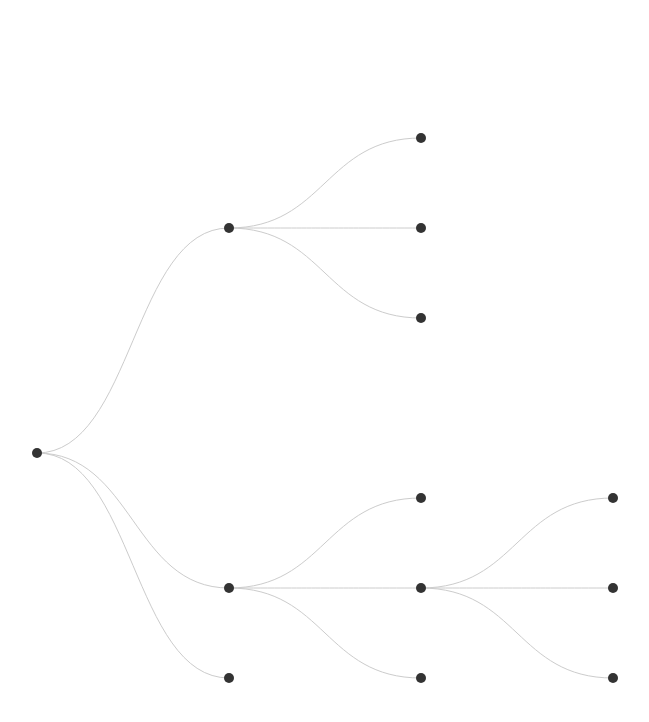
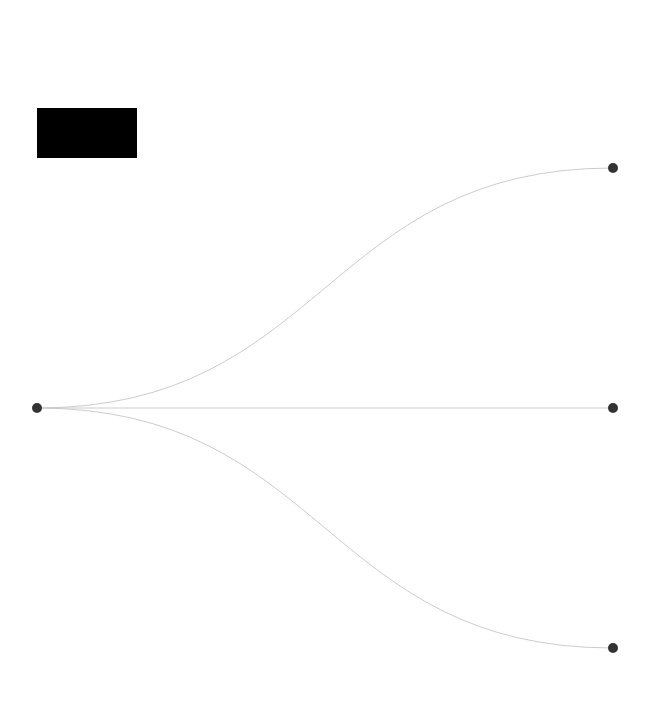
Before and after one commit to yucoder14/CSE4507FinalProject, a plain HTML site: page index.html in a window 1280 px wide. Shown: the whole page, without its empty margins (3-652 px from the left). Drawn offline with Linux system fonts and the light colour scheme.

Commit message:
added subtree feature

```diff
--- a/js/main.js
+++ b/js/main.js
@@ -17,6 +17,9 @@ d3.json(data).then((json) => {
 	const paragraph = new Paragraph("text-canvas", events);
 
 	events.on("NodeSelection.dashboard", nodeInfo => {
+		// draw sub trees
+		console.log(tree.getSubTree(nodeInfo.nodeID));
+		tree.drawTree(tree.getSubTree(nodeInfo.nodeID));
 		tree.highlightPath(nodeInfo);
 	})
 
--- a/js/paragraph.js
+++ b/js/paragraph.js
@@ -23,10 +23,8 @@ class Paragraph {
 
 	renderText(segments) {
 		const reversed = segments.reverse();
-		console.log(segments);
 		this.svg.selectAll(".segment")
 			.data(segments, d => {
-				console.log(d.node_id);
 				return d.node_id;
 			})
 			.join(
--- a/js/tree.js
+++ b/js/tree.js
@@ -1,12 +1,11 @@
-//const demo_data = "./data/tree_0.json";
-
 class ReasoningTree {
 	constructor(divID, treeData, events) {
 		this.divID = divID;
 		this.treeData = treeData;
 		this.events = events;
-		this.currentNode = null;
+		this.currentNodeID = null;
 		this.nodeLookUp = {};
+		this.subTreeEnabled = true;
 
 		this.init();
 	}
@@ -31,30 +30,72 @@ class ReasoningTree {
 		this.treeGroup = this.svg.append("g")
 			.attr("transform", `translate(${this.treeMargin.left},${this.treeMargin.top})`)
 
-		this.drawFullTree();
+		this.createNodeLookUp();
+		this.currentNodeID = this.treeData.segment_id;
+		this.drawTree(this.getSubTree('node-0'));
+
+		this.svg.append("rect")
+			.attr("id", "full-tree-button")
+			.attr("x", this.treeMargin.left)
+			.attr("y", 100)
+			.attr("width", 100)
+			.attr("height", 50)
+			.on("click", (event) => {
+				this.drawTree(this.treeData);
+				this.subTreeEnabled = false;
+			})
 	}
 
-	getSubTree() {
-		// the sub tree should consist of parent node, current node, and immediate children
+	createNodeLookUp() {
+		const stack = [this.treeData];
+
+		while (stack.length != 0) {
+			const currentNode = stack.pop();
+			this.nodeLookUp[`node-${currentNode.segment_id}`] = currentNode;
+			stack.push(...currentNode.children_nodes);
+		}
 	}
 
-	drawFullTree() {
+	getSubTree(currentNodeID) {
+		// the sub tree should consist of parent node, current node, and immediate children
+		if (this.subTreeEnabled) {
+			const currentNode = {...this.nodeLookUp[currentNodeID]};
+			if (currentNode.children.length != 0) {
+				let childrenCopies = structuredClone(currentNode.children_nodes);
+				childrenCopies.forEach((child) => {
+					child.children = [];
+					child.children_nodes = [];
+				});
+				currentNode.children_nodes = childrenCopies;
+			}
+
+			const parentID = `node-${currentNode.parent_id}`;
+			if (parentID != 'node-null') {
+				let rootCopy = {...this.nodeLookUp[parentID]};
+				rootCopy.children = [currentNodeID];
+				rootCopy.children_nodes = [currentNode];
+				return rootCopy;
+			} else {
+				return currentNode;
+			}
+		}
+
+		return this.treeData;
+	}
+
+	drawTree(treeData) {
 		// laid out data
-		const root = d3.hierarchy(this.treeData, d => d.children_nodes);
+		const root = d3.hierarchy(treeData, d => d.children_nodes);
 		const reasoningTree = this.tree(root);
 
 		// drawing links from laid out data
 		this.treeGroup
 			.selectAll(".link")
-			.data(reasoningTree.links())
-			.join("path")
+			.data(reasoningTree.links(), d => `${d.source.data.segment_id}:${d.target.data.segment_id}`)
+			.join(
+				(enter) => {
+					return enter.append("path")
 						.attr("class", "link")
-			.attr(
-			  "d",
-			  d3.linkHorizontal()
-				.x(d => d.y)
-				.y(d => d.x)
-			)
 						.attr("fill", "none")
 						.attr("stroke", "#ccc")
 						.attr("nodes", d => {
@@ -62,20 +103,70 @@ class ReasoningTree {
 							const currentID = d.target.data.segment_id;
 
 							return `node-${parentID}:node-${currentID}`
-			});
+						})
+						.attr(
+						  "d",
+						  d3.linkHorizontal()
+							.x(d => d.x)
+							.y(d => this.treeHeight/2)
+						)
+						.transition()
+						.attr(
+						  "d",
+						  d3.linkHorizontal()
+							.x(d => d.y)
+							.y(d => d.x)
+						)
+
+				},
+				(update) => {
+					return update
+						.transition()
+						.attr(
+						  "d",
+						  d3.linkHorizontal()
+							.x(d => d.y)
+							.y(d => d.x)
+						)
+				},
+				(exit) => {
+					return exit
+						.transition()
+						.attr(
+						  "d",
+						  d3.linkHorizontal()
+							.x(d => d.x)
+							.y(d => this.treeHeight/2)
+						)
+						.remove()
+				}
+			)
 
 		// drawing nodes from laid out data
 		this.treeGroup
 			.selectAll(".node")
-			.data(reasoningTree)
-			.join("g")
+			.data(reasoningTree, d =>{
+				return d.data.segment_id;
+			})
+			.join(
+				(enter) => {
+					return enter.append("g")
 						.attr("class", "node")
+						.attr("transform", d => `translate(${d.y}, ${this.treeHeight/2})`)
+						.transition()
 						.attr("transform", d => `translate(${d.y}, ${d.x})`)
-	  		.call(g =>
-	  			g.append("text")
-	  				.text(d => {
-						console.log(d.data.fork);
-					})
+				},
+				(update) => {
+					return update
+						.transition()
+						.attr("transform", d => `translate(${d.y}, ${d.x})`)
+				},
+				(exit) => {
+					return exit
+						.transition()
+						.attr("transform", d => `translate(${d.y}, ${this.treeHeight/2})`)
+						.remove();
+				}
 			)
 			.call(g =>
 			  g.append("circle")
@@ -105,6 +196,11 @@ class ReasoningTree {
 					});
 				})
 			);
+//	  		.call(g =>
+//	  			g.append("text")
+//	  				.text(d => {
+//					})
+//	  		)
 	}
 
 	highlightPath(nodeInfo) {
@@ -136,7 +232,7 @@ class ReasoningTree {
 				text: node.attr("text"),
 				node_id: node.attr("id")
 			});
-			node.style("fill", "#f00");
+//			node.style("fill", "#f00");
 			node.classed("selected", true)
 		});
 		this.events.call("RenderText", this, textData);
```
Also changed, not shown: css/style.css (line endings or trailing spaces). Lines whose indentation alone changed are shown as unchanged.
